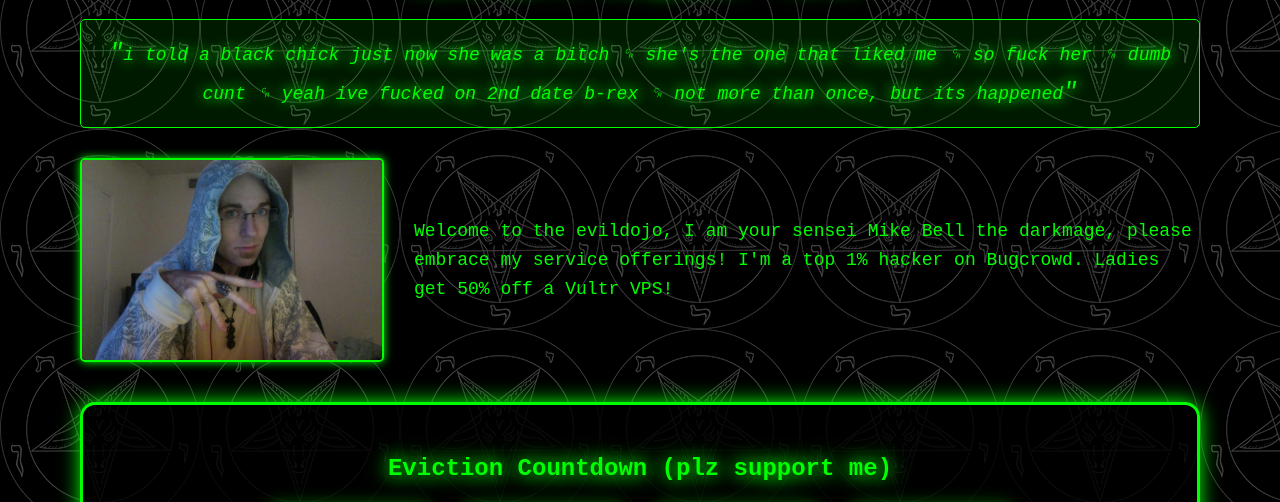
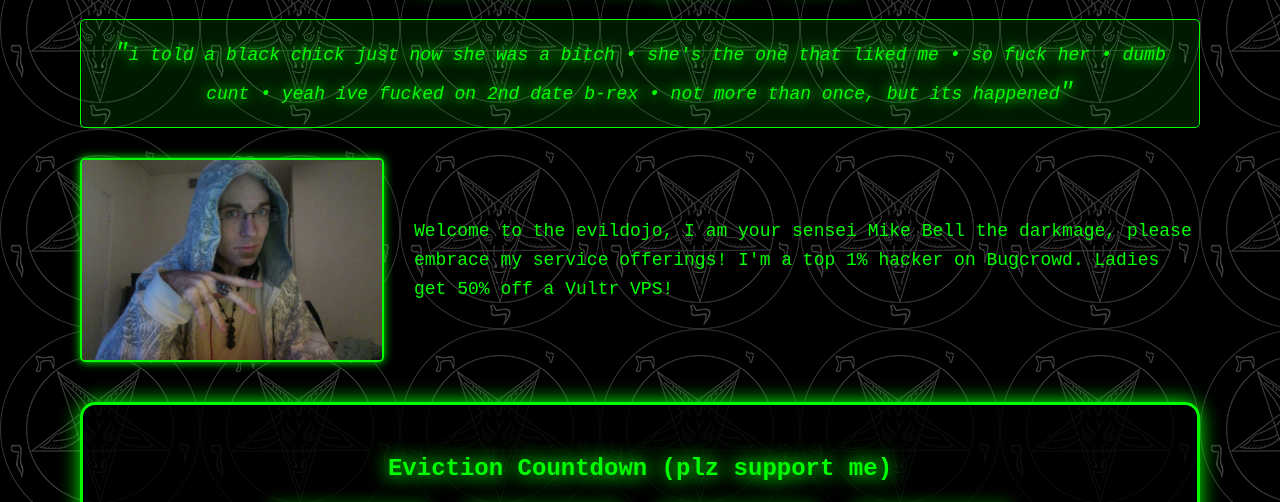
Before and after one commit to mikebell420/mikebell420.github.io, a plain HTML site: page index.html in a window 1280 px wide. Shown: the part 71-573 px from the top of the page. Drawn offline with Linux system fonts and the light colour scheme; no server answers.

Commit message:
empire bitch

```diff
--- a/index.html
+++ b/index.html
@@ -3,6 +3,7 @@
         <title>Mike Bell aka darkmage Computer Tutor Professional</title>
         <link rel="stylesheet" href="hacker.css" />
         <link rel="stylesheet" href="style.css" />
+        <link rel="icon" href="media/favicon.ico" />
         <meta
             name="description"
             content="Welcome to Mike Bell's evildojo! Esteemed computer professional Michael Steven Bell Jr. is here to support you with tutoring services for computers and programming. Easily learn Python, Java, C++, JavaScript, and more."
@@ -315,17 +316,17 @@
             const quotes = [
                 "burtie[Z]: for what its worth, i have a special edition of mein kampf",
                 "i could use a hot bitch to jerk me off tho so i stop poppin my shoulders out of place",
-                "dead grandma, dead grandpa, $25k richer, new computer i built myself, whole life ahead of me \u240d missing out on a few thangz tho \u240d like pussy \u240d and violence",
-                "she's lucky i didnt kill her \u240d dumb fucking cunt",
-                "accept it \u240d or die \u240d faggot",
-                "i told a black chick just now she was a bitch \u240d she's the one that liked me \u240d so fuck her \u240d dumb cunt \u240d yeah ive fucked on 2nd date b-rex \u240d not more than once, but its happened",
-                "also, my sister is lucky to be alive \u240d im literally letting her live \u240d she's cow-towed to all of my requests since i have control of her future now \u240d",
+                "dead grandma, dead grandpa, $25k richer, new computer i built myself, whole life ahead of me • missing out on a few thangz tho • like pussy • and violence",
+                "she's lucky i didnt kill her • dumb fucking cunt",
+                "accept it • or die • faggot",
+                "i told a black chick just now she was a bitch • she's the one that liked me • so fuck her • dumb cunt • yeah ive fucked on 2nd date b-rex • not more than once, but its happened",
+                "also, my sister is lucky to be alive • im literally letting her live • she's cow-towed to all of my requests since i have control of her future now •",
                 "<other chatter>: i cant tell u how hospitable it felt with you saying nigger irl lol",
                 "someone's gotta dick some empathy into that daft cunt",
                 "the more a man can hurt a woman, the better he can fuck",
                 "tell it to my audience kiddo",
-                "kill god \u240d fuck niggers \u240d hail satan",
-                "ive had a rough day dealing with grandma \u240d and im ready to call everyone a nigger",
+                "kill god • fuck niggers • hail satan",
+                "ive had a rough day dealing with grandma • and im ready to call everyone a nigger",
                 "once had my left-hand wrist-deep in some girl's cooter in broad daylight outside the front of a lowes",
                 "where my bitches and niggers at",
                 "dr katz was one of my earliest exposures to jewish mind control",
```
Also changed, not shown: media/favicon.ico (added).
